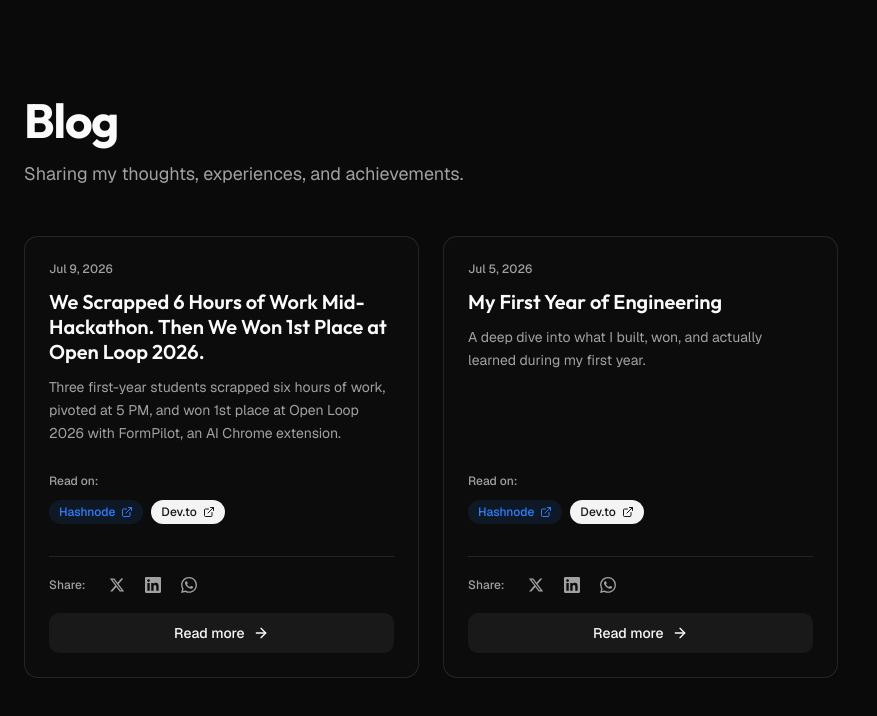
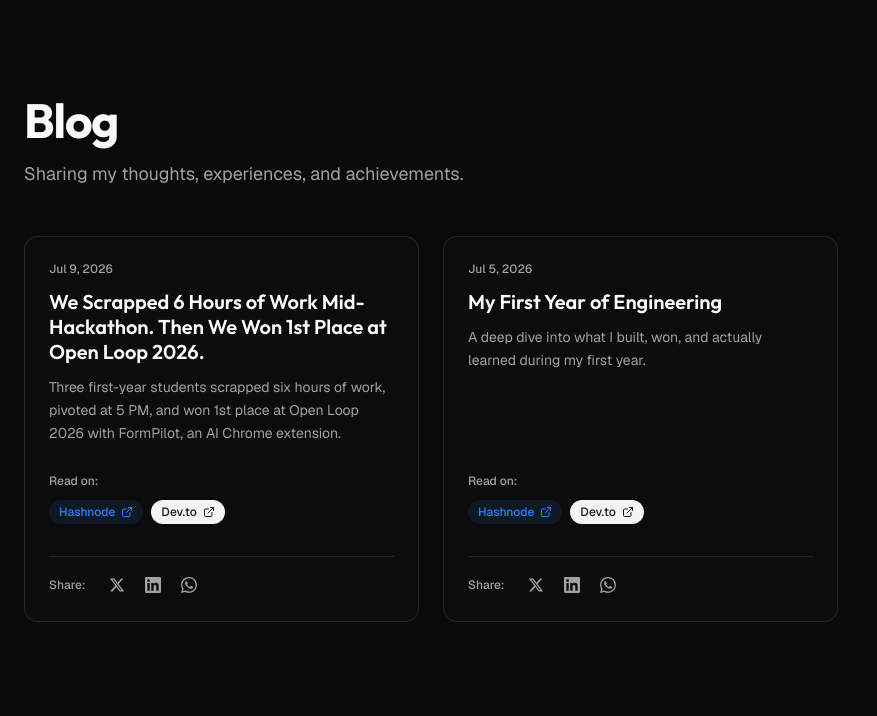
Before and after one commit to Karan-Raj-KR/portfolio, a Next.js app: page /blog in a window 1280 px wide. Shown: the top 716 px of the page, without its empty margins (0-877 px from the left). Built offline with nearby package versions, Linux system fonts and the light colour scheme.

Commit message:
chore: remove Read more button

```diff
--- a/src/app/blog/page.tsx
+++ b/src/app/blog/page.tsx
@@ -3,7 +3,7 @@ import { BreadcrumbJsonLd } from "@/components/seo/json-ld";
 import { publications } from "@/data/publications";
 import { Tilt } from "@/components/ui/tilt";
 import { ShareButtons } from "@/components/blog/share-buttons";
-import { ExternalLink, ArrowRight } from "lucide-react";
+import { ExternalLink } from "lucide-react";
 
 export const metadata = {
   title: "Blog | Karan Raj KR",
@@ -136,14 +136,6 @@ export default function BlogList() {
                       </div>
 
                       <ShareButtons article={article} />
-                      <Link
-                        href={primaryUrl}
-                        target="_blank"
-                        rel="noopener noreferrer"
-                        className="mt-4 inline-flex w-full items-center justify-center gap-2 rounded-lg bg-muted/50 px-4 py-2.5 text-sm font-medium text-foreground transition-colors hover:bg-muted"
-                      >
-                        Read more <ArrowRight className="h-4 w-4" />
-                      </Link>
                     </div>
                   </div>
                 </Tilt>
```
